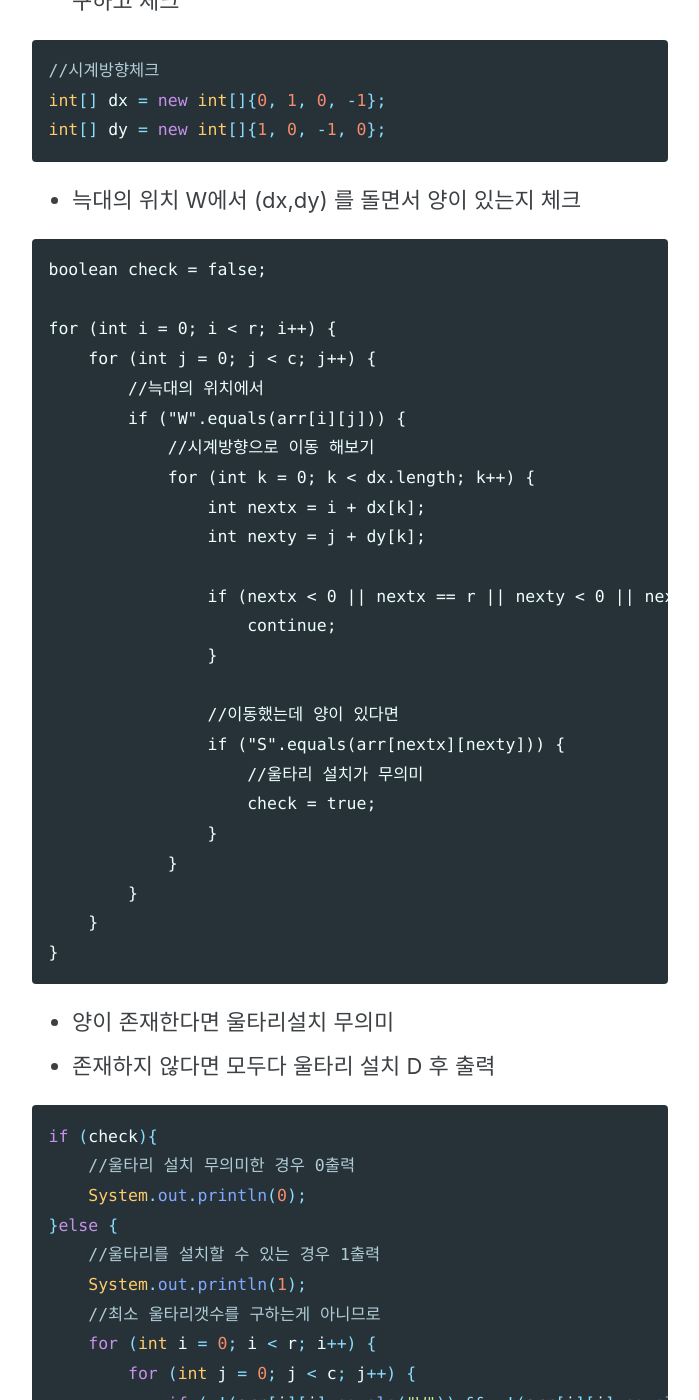
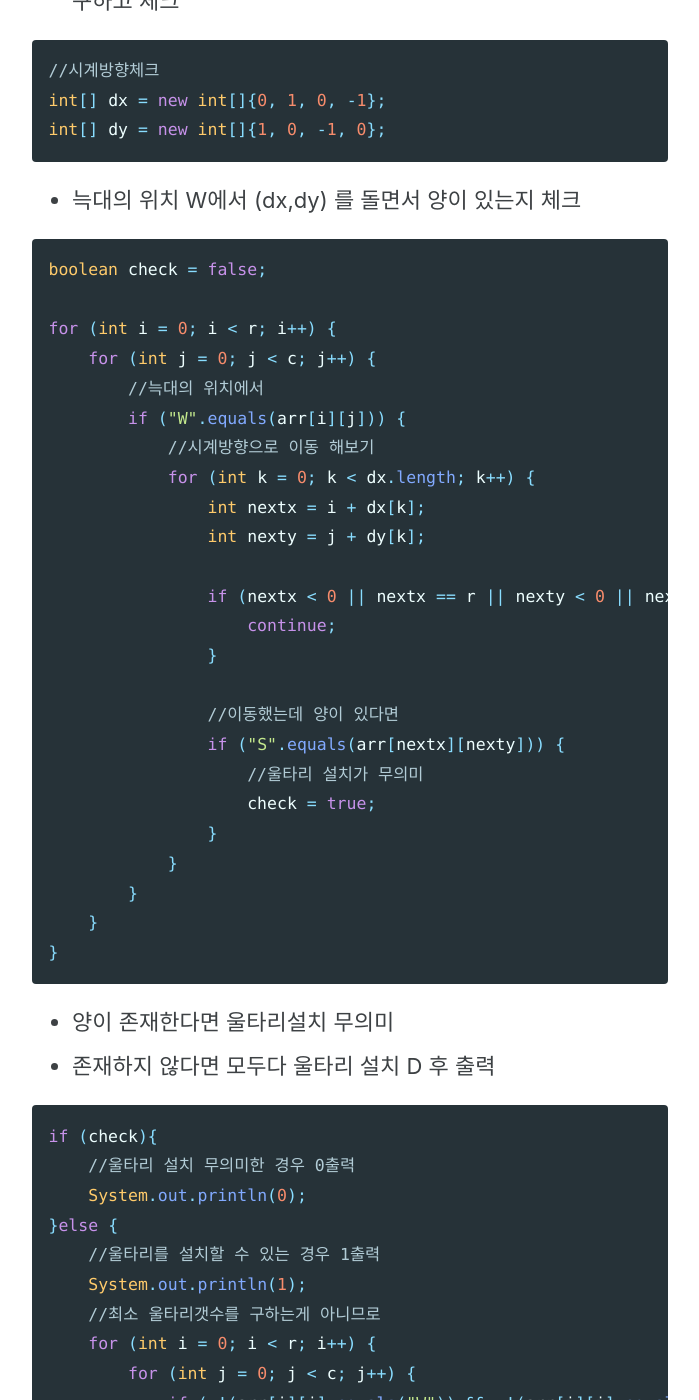
Before and after one commit to iamdawoonjeong/iamdawoonjeong.github.io, a Jekyll site: the page built from _posts/2020/2020-12-14-algorithm-problem-solving-baekjoon-16956.md, in a window 1280 px wide and 1400 px high, scrolled down 2833 px. Shown: the whole window, without its empty margins (290-989 px from the left). Built offline with Jekyll 4.4.1, drawn with Linux system fonts in a browser that asks for light colours; cached includes are drawn as plain includes; some of the changed lines change nothing that is shown; some of the changed text lies outside the part shown.

Commit message:
Update 2020-12-14-algorithm-problem-solving-baekjoon-16956.md

````diff
--- a/_posts/2020/2020-12-14-algorithm-problem-solving-baekjoon-16956.md
+++ b/_posts/2020/2020-12-14-algorithm-problem-solving-baekjoon-16956.md
@@ -99,7 +99,7 @@
 
 - 늑대의 위치 W에서 (dx,dy) 를 돌면서 양이 있는지 체크
 
-```
+```java
 boolean check = false;
 
 for (int i = 0; i < r; i++) {
@@ -157,7 +157,7 @@
 
 ```
 
-- output
+- output : 출력결과과 예시출력과 다르나 채점 결과는 맞음. 이 문제는 최소 울타리를 구하는 문제가 아니기 때문에 빈 공간을 모두 울타리를 넣어주어도 맞게 됨
 
 ```java
 DDSDDD
````
